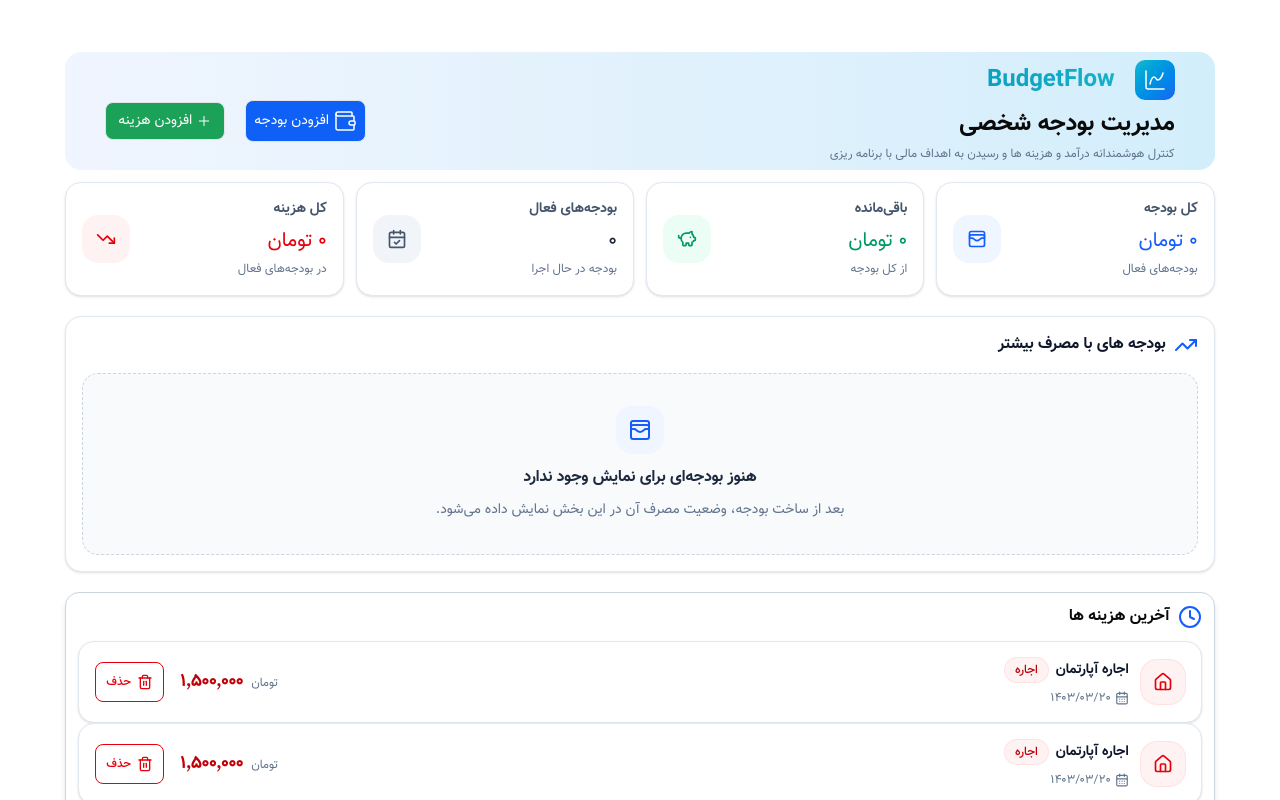
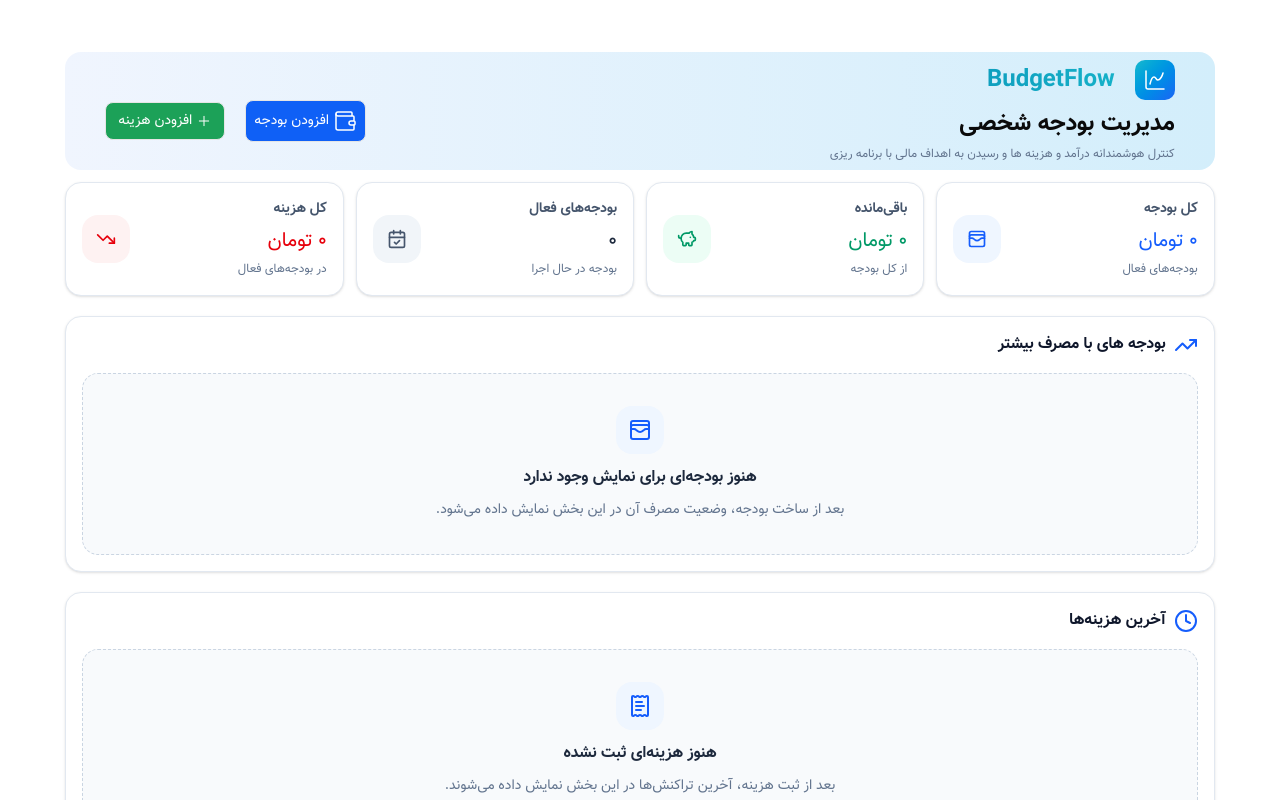
Before and after one commit to MohammadSoleimanikia/budget-app, a React (Vite) app: page / in a window 1280 px wide. Shown: the top 800 px of the page. Built offline with nearby package versions, Linux system fonts and the light colour scheme.

Commit message:
update recent expenses to use real data instead of hard coded data

```diff
--- a/src/features/budgets/components/recent-expenses/RecentExpenses.tsx
+++ b/src/features/budgets/components/recent-expenses/RecentExpenses.tsx
@@ -1,31 +1,105 @@
-import { Clock4, Home } from "lucide-react";
+import { Clock4, ReceiptText } from "lucide-react";
+import { useMemo } from "react";
+
+import {
+    getBudgetIconOption,
+    type BudgetTone,
+} from "@/features/budgets/constants/budgetIcons";
+import { useBudgetStore } from "@/features/budgets/store/budgetStore";
+
 import RecentExpenseItem from "./RecentExpenseItem";
 
+const MAX_RECENT_EXPENSES = 5;
+
+function formatExpenseDate(date: string) {
+    return new Intl.DateTimeFormat("fa-IR", {
+        year: "numeric",
+        month: "2-digit",
+        day: "2-digit",
+    }).format(new Date(date));
+}
+
 export default function RecentExpenses() {
+    const budgets = useBudgetStore((state) => state.budgets);
+    const expenses = useBudgetStore((state) => state.expenses);
+    const deleteExpense = useBudgetStore((state) => state.deleteExpense);
+
+    const recentExpenses = useMemo(() => {
+        return [...expenses]
+            .sort(
+                (a, b) =>
+                    new Date(b.createdAt).getTime() -
+                    new Date(a.createdAt).getTime(),
+            )
+            .slice(0, MAX_RECENT_EXPENSES)
+            .map((expense) => {
+                const budget = budgets.find(
+                    (budget) => budget.id === expense.budgetId,
+                );
+
+                const iconOption = getBudgetIconOption(budget?.iconKey);
+                const Icon = iconOption.icon;
+
+                return {
+                    id: expense.id,
+                    expenseName: expense.description,
+                    date: formatExpenseDate(expense.createdAt),
+                    budgetName: budget?.name ?? "بودجه حذف‌شده",
+                    amount: expense.amount,
+                    icon: <Icon className="size-5" />,
+                    tone: (budget?.tone ?? iconOption.tone) as BudgetTone,
+                };
+            });
+    }, [expenses, budgets]);
+
     return (
-        <div className="w-full border my-5 p-3 shadow-md border-slate-300 rounded-xl">
-            <div className=" mb-3 flex items-center gap-2">
-                <Clock4 className="text-blue-600" />
-                <h2 className="font-semibold">آخرین هزینه ها</h2>
+        <section className="my-5 w-full rounded-2xl border border-slate-200 bg-white p-4 shadow-sm">
+            <div className="mb-4 flex items-center justify-between gap-3">
+                <div className="flex items-center gap-2">
+                    <Clock4 className="text-blue-600" />
+                    <h2 className="font-semibold text-slate-900">
+                        آخرین هزینه‌ها
+                    </h2>
+                </div>
+
+                {recentExpenses.length > 0 && (
+                    <span className="rounded-full bg-slate-100 px-3 py-1 text-xs font-medium text-slate-600">
+                        {recentExpenses.length} مورد اخیر
+                    </span>
+                )}
             </div>
-            <RecentExpenseItem
-                expenseName="اجاره آپارتمان"
-                date="۱۴۰۳/۰۳/۲۰"
-                budgetName="اجاره"
-                amount={1500000}
-                icon={<Home className="size-5" />}
-                tone="red"
-                onDelete={() => console.log("test")}
-            />
-            <RecentExpenseItem
-                expenseName="اجاره آپارتمان"
-                date="۱۴۰۳/۰۳/۲۰"
-                budgetName="اجاره"
-                amount={1500000}
-                icon={<Home className="size-5" />}
-                tone="red"
-                onDelete={() => console.log("test")}
-            />
-        </div>
+
+            {recentExpenses.length > 0 ? (
+                <div className="space-y-3">
+                    {recentExpenses.map((expense) => (
+                        <RecentExpenseItem
+                            key={expense.id}
+                            expenseName={expense.expenseName}
+                            date={expense.date}
+                            budgetName={expense.budgetName}
+                            amount={expense.amount}
+                            icon={expense.icon}
+                            tone={expense.tone}
+                            onDelete={() => deleteExpense(expense.id)}
+                        />
+                    ))}
+                </div>
+            ) : (
+                <div className="flex flex-col items-center justify-center rounded-2xl border border-dashed border-slate-300 bg-slate-50 px-4 py-8 text-center">
+                    <div className="mb-3 flex size-12 items-center justify-center rounded-2xl bg-blue-50 text-blue-600">
+                        <ReceiptText className="size-6" />
+                    </div>
+
+                    <h3 className="font-semibold text-slate-800">
+                        هنوز هزینه‌ای ثبت نشده
+                    </h3>
+
+                    <p className="mt-2 text-sm leading-6 text-slate-500">
+                        بعد از ثبت هزینه، آخرین تراکنش‌ها در این بخش نمایش داده
+                        می‌شوند.
+                    </p>
+                </div>
+            )}
+        </section>
     );
 }
```
Also changed, not shown: src/features/budgets/components/recent-expenses/RecentExpenseItem.tsx (+3 -6 lines).
